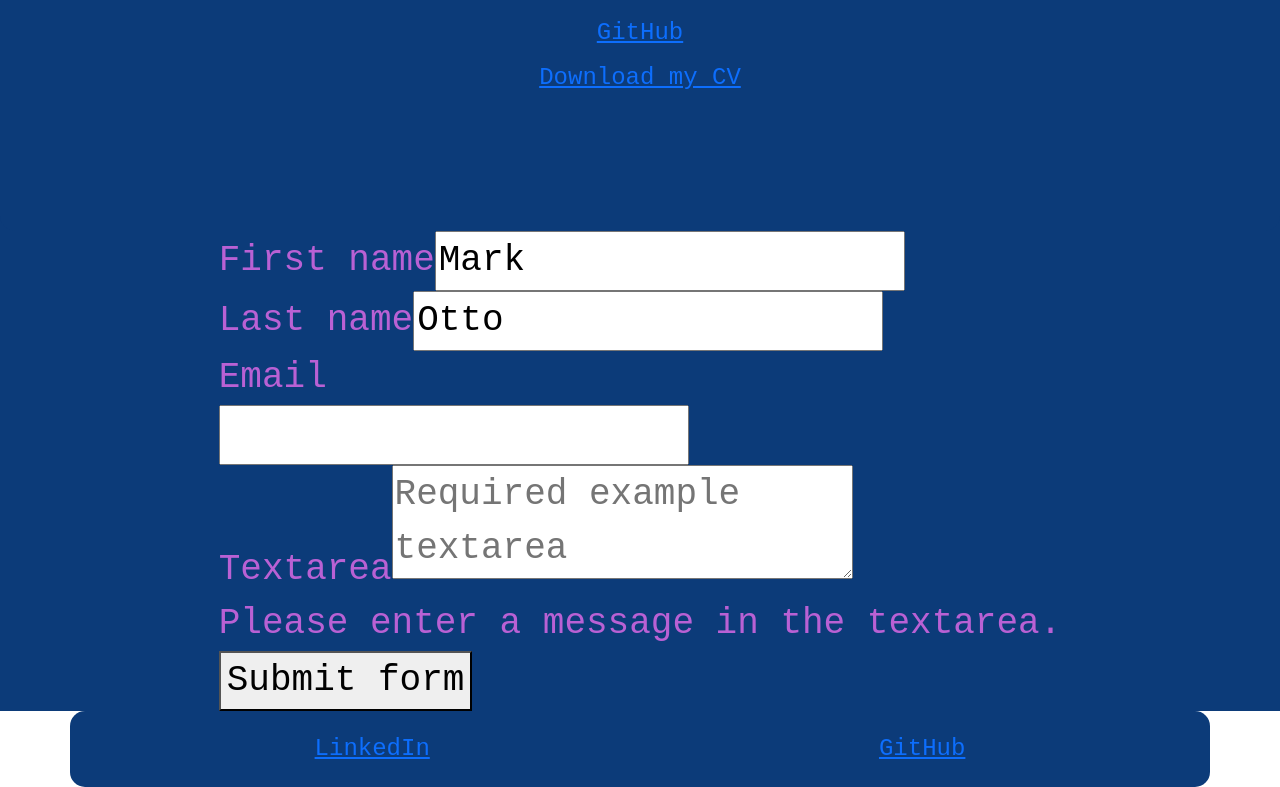
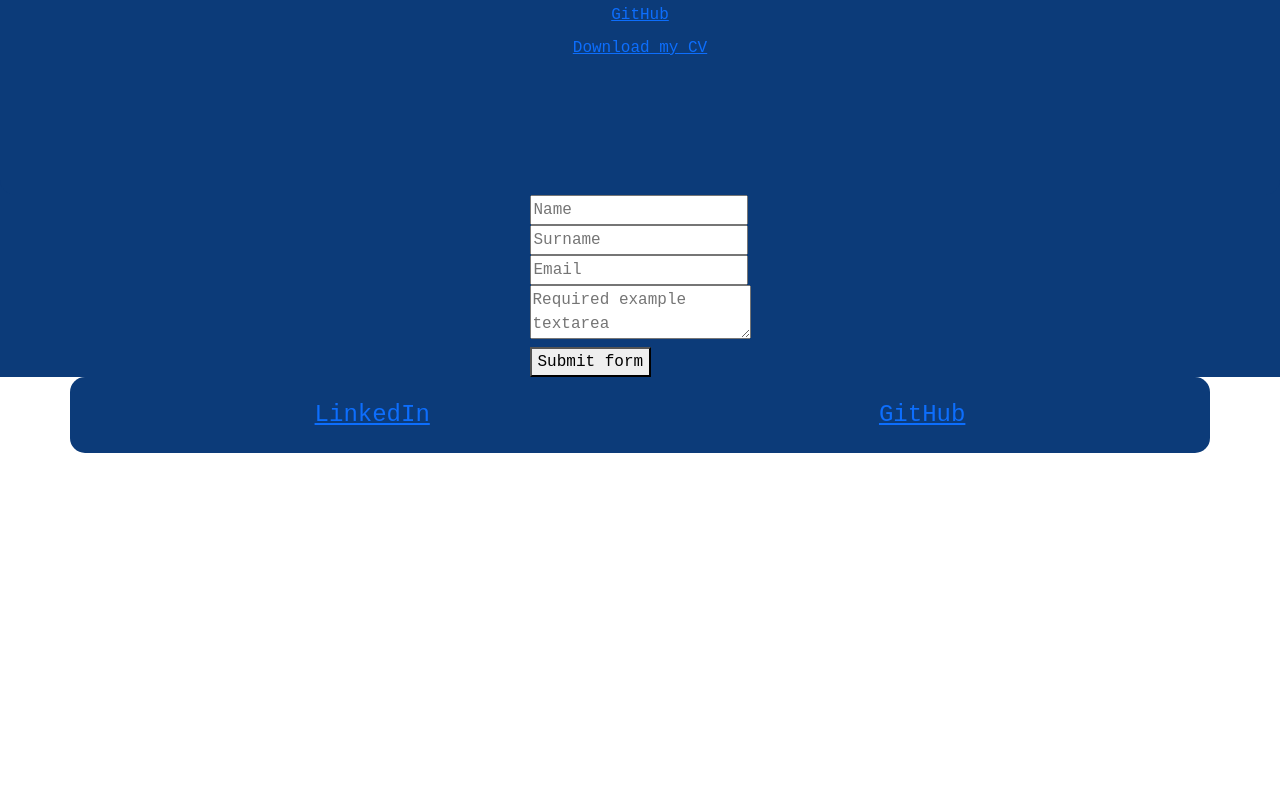
Before and after one commit to klaudia102/react-portfolio, a React (Vite) app: page /contact in a window 1280 px wide. Shown: the part 438-1225 px from the top of the page. After the commit the page ends 891 px from the top, so only its background shows below. Built offline with nearby package versions, Linux system fonts and the light colour scheme.

Commit message:
added styling for input form

```diff
--- a/src/components/assets/style/contact.css
+++ b/src/components/assets/style/contact.css
@@ -1,7 +1,6 @@
 .contact-container{
     background-color: rgb(12, 59, 121);
     align-content: center;
-    font-size: 150%;
     font-family: 'Courier New', Courier, monospace;
     color: rgb(185, 97, 212);
     border-radius: 15px;
@@ -30,12 +29,17 @@ p1, p2  {
     padding: 2px;
     margin-bottom: 5px;
 }
-.contact-form {
+.contact-form-container {
     background-color: rgb(12, 59, 121) !important;
-    font-size: 150% !important;
     font-family: 'Courier New', Courier, monospace;
     color: rgb(185, 97, 212);
     display:flex;
     align-items: center;
     justify-content: center
 }
+.label1 {
+    padding-right: 15px !important;
+}
+input1 {
+    color: beige;
+}
--- a/src/components/pages/Contact.jsx
+++ b/src/components/pages/Contact.jsx
@@ -6,46 +6,46 @@ import '../assets/style/contact.css'
 function Contact() {
   return (
     <>
-     <div className='contact-container'>
-       <div className='contact-info'>
-       <h2> Check me out!</h2>
+      <div className='contact-container'>
+        <div className='contact-info'>
+          <h2> Check me out!</h2>
           <p1> Email: k.kierepka.a@gmail.com</p1>
           <p1> (or you can use form below!)</p1>
           <p2>Mobile: 07930997665</p2>
           <a href='https://www.linkedin.com/in/klaudia-kierepka' target='blank' className='link'>LinkedIn</a>
           <a href='https://github.com/klaudia102' target='blank' className='link' >GitHub</a>
           <a href='' target='blank' className='link'>Download my CV</a>
-       </div>
-        <div className='contact-form'>
-          <form nameClass="row g-3 needs-validation" novalidate>
-            <div nameClass="col-md-4 position-relative">
-              <label for="validationTooltip01" nameClass="form-label">First name</label>
-              <input type="text" nameClass="form-control" id="validationTooltip01" value="Mark" required />
+        </div>
+        {/* contact input */}
+        <div className='contact-form-container'>
+          <form nameClass="row g-3 needs-validation " novalidate>
+
+            <div nameClass="col-md-4 position-relative contact-form input1">
+              <input type="text" nameClass="form-control" id="validationTooltip01" placeholder="Name" required />
               <div nameClass="valid-tooltip">
               </div>
             </div>
-            <div nameClass="col-md-4 position-relative">
-              <label for="validationTooltip02" nameClass="form-label">Last name</label>
-              <input type="text" nameClass="form-control" id="validationTooltip02" value="Otto" required />
+            <div nameClass="col-md-4 position-relative contact-form input1">
+              <input type="text" nameClass="form-control" id="validationTooltip02" placeholder="Surname" required />
               <div nameClass="valid-tooltip">
               </div>
             </div>
-            <div nameClass="col-md-4 position-relative">
-              <label for="validationTooltipUsername" nameClass="form-label">Email</label>
+
+            <div nameClass="col-md-4 position-relative contact-form input1">
               <div nameClass="input-group has-validation">
                 <span nameClass="input-group-text" id="validationTooltipUsernamePrepend"></span>
                 <input type="text" nameClass="form-control"
-                  id="validationTooltipUsername" aria-describedby="validationTooltipUsernamePrepend" required />
+                  id="validationTooltipUsername" aria-describedby="validationTooltipUsernamePrepend"
+                   placeholder="Email" required />
                 <div nameClass="invalid-tooltip">
                 </div>
               </div>
+
             </div>
             <form nameClass="was-validated">
               <div nameClass="mb-3">
-                <label for="validationTextarea" nameClass="form-label">Textarea</label>
                 <textarea nameClass="form-control" id="validationTextarea" placeholder="Required example textarea" required></textarea>
                 <div nameClass="invalid-feedback">
-                  Please enter a message in the textarea.
                 </div>
               </div>
             </form>
@@ -54,7 +54,7 @@ function Contact() {
             </div>
           </form>
         </div>
-     </div>
+      </div>
     </>
   );
 }
```
